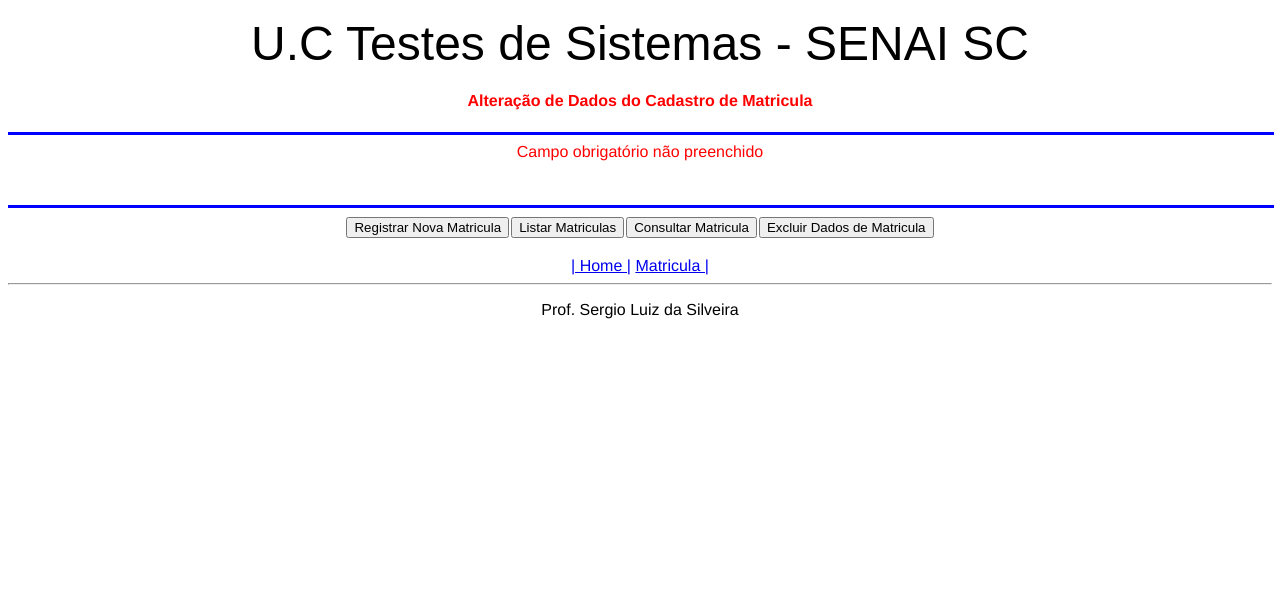
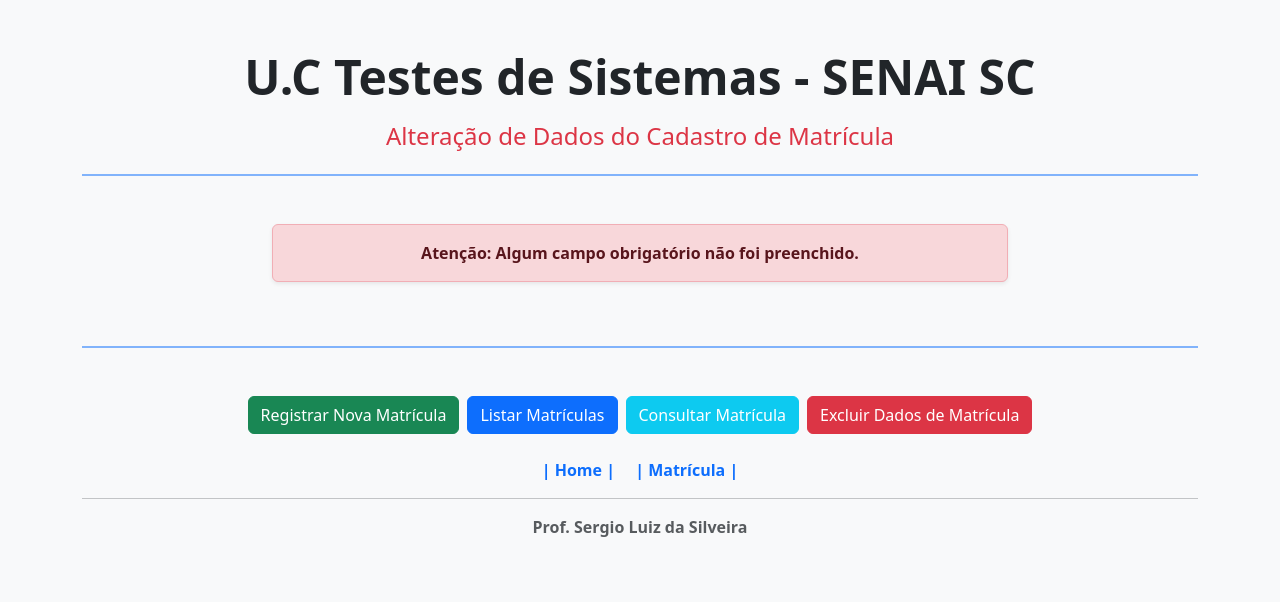
Before and after one commit to lucasvfurtado-dot/Testes_Lucas, a PHP site: page /atualizaMatricula.php in a window 1280 px wide. Shown: the top 602 px of the page. Run offline with PHP 8.4, Linux system fonts and the light colour scheme.

Commit message:
commit AtulizaMatricula.php
adicionado o bootstrap a tela de atualizar a matricula

```diff
--- a/ParaAlunosTesteSistemas_Escola-main/CRUD_MATRICULA/atualizaMatricula.php
+++ b/ParaAlunosTesteSistemas_Escola-main/CRUD_MATRICULA/atualizaMatricula.php
@@ -3,26 +3,27 @@
 <head>
     <meta charset="UTF-8">
     <meta name="viewport" content="width=device-width, initial-scale=1.0">
-    <title>Atualiza Dados</title>
+    <title>Resultado da Atualização</title>
+
+    <link href="https://cdn.jsdelivr.net/npm/bootstrap@5.3.3/dist/css/bootstrap.min.css" rel="stylesheet">
 </head>
-<body style="font-family: helvetica;">
-    <form>
-        <p align="center">
-            <font size="7" face="Arial">U.C Testes de Sistemas - SENAI SC</font>
-        </p>
-    </form>
-    <h4>
-         <font color="red">
-            <center>Alteração de Dados do Cadastro de Matricula</center>
-        </font>
-    </h4>
+<body class="bg-light">
 
-    <hr width="100%" align="center" size="3" color="blue">
+    <div class="container py-5">
 
+        <header class="text-center mb-4">
+            <h1 class="display-5 fw-bold text-dark">U.C Testes de Sistemas - SENAI SC</h1>
+            <h2 class="h4 text-danger mt-3">Alteração de Dados do Cadastro de Matrícula</h2>
+        </header>
+
+        <hr class="border-primary border-2 opacity-50 mb-5">
+
+        <div class="row justify-content-center mb-5">
+            <div class="col-12 col-lg-8">
 
                 <?php
 
-if (isset($_POST["ID"]) && isset($_POST["nivel"]) && isset($_POST["turno"]) && isset($_POST["serie"]) && isset($_POST["cursoExtra"]) != ''){
+                if (isset($_POST["ID"]) && isset($_POST["nivel"]) && isset($_POST["turno"]) && isset($_POST["serie"]) && isset($_POST["cursoExtra"])) {
 
                     $ID = $_POST["ID"];
                     $nivel = $_POST["nivel"];
@@ -31,67 +32,72 @@ if (isset($_POST["ID"]) && isset($_POST["nivel"]) && isset($_POST["turno"]) && i
                     $cursoExtra = $_POST["cursoExtra"];
 
                     $conexao = new mysqli("127.0.0.1","root","","sistemaescola");
+
                     if($conexao->connect_errno){
-                $erro = "Ocorreu um erro na conexão com o banco de dados.";
+                        echo '<div class="alert alert-danger text-center shadow-sm fw-semibold" role="alert">Ocorreu um erro na conexão com o banco de dados.</div>';
                         exit;
                     }
+
                     $conexao->set_charset("utf8");
 
-            $sql = "UPDATE `matricula` SET id = $ID, nivel = '$nivel', turno = '$turno', serie = '$serie', cursoExtra = '$cursoExtra' WHERE id='$ID'; ";
 
-            echo $sql."<br><br>";
+                    $sql = "UPDATE `matricula` SET id = $ID, nivel = '$nivel', turno = '$turno', serie = '$serie', cursoExtra = '$cursoExtra' WHERE id='$ID';";
 
 
-            if($conexao->query($sql)=== TRUE){
-                $sucesso = "Dados alterados com sucesso!";
+                    echo '<div class="alert alert-secondary text-center font-monospace shadow-sm" role="alert"><strong>Query:</strong> ' . $sql . '</div>';
+
+
+                    if($conexao->query($sql) === TRUE){
+                        $sucesso = "Dados da matrícula alterados com sucesso!";
                     } else {
-                $erro = "Erro :".$sql."<br>".$conexao->error;
+                        $erro = "Erro ao alterar: " . $conexao->error;
                     }
+
                     $conexao->close();
 
-
                 } else {
-    $erro = "Campo obrigatório não preenchido";
+                    $erro = "Atenção: Algum campo obrigatório não foi preenchido.";
+                }
+                if(isset($erro)) {
+                    echo '<div class="alert alert-danger text-center shadow-sm fw-bold" role="alert">'.$erro.'</div>';
                 }
 
-
-if(isset($erro)) echo '<div style="color:#F00" align="center">'.$erro.'</div><br><br>';
-
-if(isset($sucesso)) echo '<div style="color:#00F" align="center">'.$sucesso.'</div><br><br>';
-
-
+                if(isset($sucesso)) {
+                    echo '<div class="alert alert-success text-center shadow-sm fw-bold" role="alert">'.$sucesso.'</div>';
+                }
                 ?>
 
-<hr width="100%" align="center" size="3" color="blue">
-        <table width="400" border="0" cellspacing="0" cellspading="0" align="center">
-            <tr>
-            <td>
+            </div>
+        </div>
+
+        <hr class="border-primary border-2 opacity-50 my-5">
+
+        <div class="d-flex flex-wrap justify-content-center gap-2 mb-4">
             <form method="POST" action="formMatricula.php">
-                        <center><input type="submit" value="Registrar Nova Matricula"></center>
+                <button type="submit" class="btn btn-success">Registrar Nova Matrícula</button>
             </form>
-                </td>
-                <td>
             <form method="POST" action="listarMatricula.php">
-                        <center><input type="submit" value="Listar Matriculas"></center>
+                <button type="submit" class="btn btn-primary">Listar Matrículas</button>
             </form>
-                </td>
-                <td>
             <form method="POST" action="procurarMatricula.php">
-                        <center><input type="submit" value="Consultar Matricula"></center>
+                <button type="submit" class="btn btn-info text-white">Consultar Matrícula</button>
             </form>
-                </td>
-                <td>
             <form method="POST" action="apagarMatricula.php">
-                        <center><input type="submit" value="Excluir Dados de Matricula"></center>
+                <button type="submit" class="btn btn-danger">Excluir Dados de Matrícula</button>
             </form>
-                </td>
-            </tr>
-        </table><br>
-        <nav align="center">
-            <a href="index.php">| Home |</a>
-            <a href="formMatricula.php"> Matricula |</a>
+        </div>
+
+        <nav class="text-center mb-3">
+            <a href="../CRUD_ALUNO/index.php" class="text-decoration-none mx-2 fw-semibold">| Home |</a>
+            <a href="formMatricula.php" class="text-decoration-none mx-2 fw-semibold">| Matrícula |</a>
         </nav>
+
         <hr>
-        <p align="center">Prof. Sergio Luiz da Silveira</p>
+
+        <p class="text-center text-muted fw-semibold">Prof. Sergio Luiz da Silveira</p>
+
+    </div>
+
+    <script src="https://cdn.jsdelivr.net/npm/bootstrap@5.3.3/dist/js/bootstrap.bundle.min.js"></script>
 </body>
 </html>
--- a/ParaAlunosTesteSistemas_Escola-main/CRUD_MATRICULA/consultaMatricula.php
+++ b/ParaAlunosTesteSistemas_Escola-main/CRUD_MATRICULA/consultaMatricula.php
@@ -22,7 +22,6 @@
             <div class="col-12 col-lg-10">
 
                 <?php
-                // Verifica se o campo de ID está vazio
                 if(empty($_POST["id"])){
                     echo '<div class="alert alert-warning text-center shadow-sm fw-semibold" role="alert">Atenção: Por favor preencher o campo do ID na tela de busca.</div>';
                 } else {
@@ -36,16 +35,13 @@
 
                     $conexao->set_charset("utf8");
 
-                    // Query de busca
                     $sql = "SELECT id,nivel,turno,serie,cursoExtra FROM matricula WHERE id LIKE '%$id%'";
 
-                    // Exibe a Query executada em uma caixa de alerta cinza do Bootstrap
                     echo '<div class="alert alert-secondary text-center font-monospace shadow-sm" role="alert"><strong>Query:</strong> ' . $sql . '</div>';
 
                     $result = $conexao->query($sql);
 
                     if($result->num_rows > 0){
-                        // Se encontrou, cria a tabela para exibir os dados
                         echo '<div class="table-responsive shadow-sm rounded border border-light bg-white">';
                         echo '<table class="table table-striped table-hover align-middle mb-0">';
                         echo '<thead class="table-dark text-center">';
@@ -59,7 +55,6 @@
                         echo '</thead>';
                         echo '<tbody class="text-center">';
 
-                        // Laço de repetição para exibir os resultados encontrados
                         while($linha = $result->fetch_assoc()){
                             echo '<tr>';
                             echo '<td class="fw-bold">' . $linha["id"] . '</td>';
@@ -74,7 +69,6 @@
                         echo '</table>';
                         echo '</div>';
                     } else {
-                        // Se não encontrou nenhum registro com aquele ID
                         echo '<div class="alert alert-warning text-center shadow-sm fw-semibold" role="alert">Sem resultado. Nenhuma matrícula encontrada com esse ID.</div>';
                     }
 
--- a/ParaAlunosTesteSistemas_Escola-main/CRUD_MATRICULA/formAtualizarMatricula.php
+++ b/ParaAlunosTesteSistemas_Escola-main/CRUD_MATRICULA/formAtualizarMatricula.php
@@ -22,7 +22,6 @@
             <div class="col-lg-10">
 
                 <?php
-                // Inicializamos as variáveis vazias para evitar erros no formulário caso o ID não seja encontrado
                 $ID_banco = ""; $nivel = ""; $turno = ""; $serie = ""; $cursoExtra = "";
 
                 if(empty($_POST["ID"])){
--- a/ParaAlunosTesteSistemas_Escola-main/CRUD_MATRICULA/listarMatricula.php
+++ b/ParaAlunosTesteSistemas_Escola-main/CRUD_MATRICULA/listarMatricula.php
@@ -31,13 +31,11 @@
 
                     $sql = "SELECT * FROM `matricula`;";
 
-                    // Exibe a Query executada em uma caixa de alerta cinza do Bootstrap
                     echo '<div class="alert alert-secondary text-center font-monospace shadow-sm" role="alert"><strong>Query:</strong> ' . $sql . '</div>';
 
                     $result = $conexao->query($sql);
 
                     if($result->num_rows > 0){
-                        // Criação da Tabela Responsiva do Bootstrap
                         echo '<div class="table-responsive shadow-sm rounded border border-light bg-white">';
                         echo '<table class="table table-striped table-hover align-middle mb-0">';
                         echo '<thead class="table-dark text-center">';
@@ -51,7 +49,6 @@
                         echo '</thead>';
                         echo '<tbody class="text-center">';
 
-                        // Laço de repetição para preencher as linhas da tabela
                         while($linha = $result->fetch_assoc()){
                             echo '<tr>';
                             echo '<td class="fw-bold">' . $linha["id"] . '</td>';
```
Lines whose indentation alone changed are shown as unchanged.
